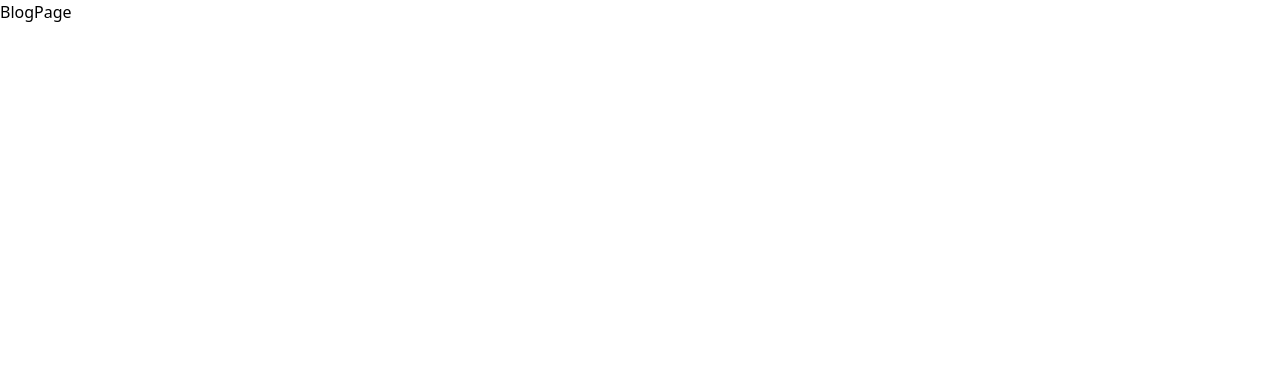
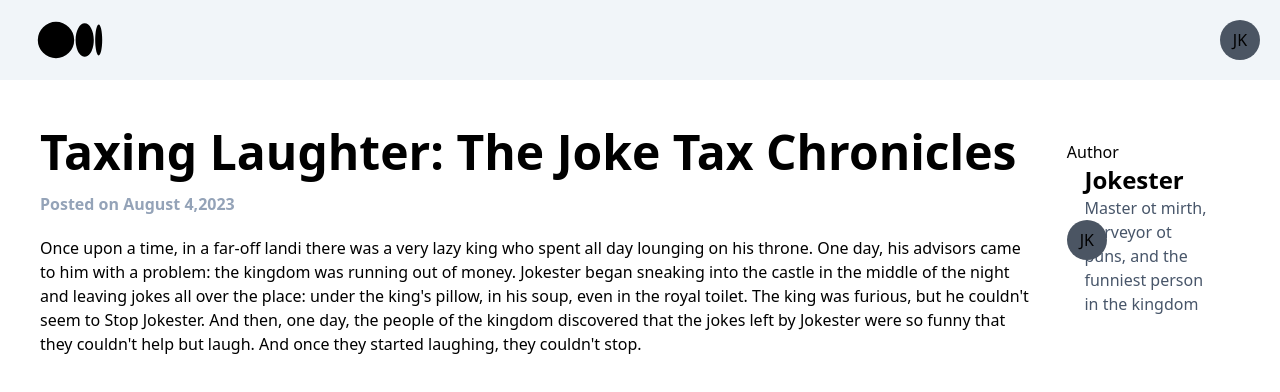
Before and after one commit to Fluttery-Dev/blogging_website, a React (Vite) app in the folder frontend/: page /blog/1 in a window 1280 px wide. Shown: the top 392 px of the page. Built offline with nearby package versions, Linux system fonts and the light colour scheme.

Commit message:
done with blog page, starting createBlog

```diff
--- a/frontend/src/App.tsx
+++ b/frontend/src/App.tsx
@@ -2,6 +2,7 @@ import { BrowserRouter, Route, Routes } from 'react-router-dom'
 import { SignUp } from './pages/SignUp'
 import { SignIn } from './pages/SingIn'
 import { Blog } from './pages/Blog'
+import { CreateBlog } from './pages/create_blogs'
 
 function App() {
 
@@ -12,6 +13,7 @@ function App() {
           <Route path="/signup" element={<SignUp />} />
           <Route path="/signin" element={<SignIn />} />
           <Route path="/blog/:id" element={<Blog />} />
+          <Route path='/blog/create' element={<CreateBlog/>}/>
         </Routes>
       </BrowserRouter>
     </>
--- /dev/null
+++ b/frontend/src/components/appbar.tsx
@@ -0,0 +1,12 @@
+export const Appbar= ()=>{
+    return (
+        <div className="w-full h-20 bg-slate-100 mb-10 flex justify-between items-center px-5">
+            <svg xmlns="http://www.w3.org/2000/svg" x="0px" y="0px" width="100" height="70" viewBox="0 0 50 50">
+                <path d="M15 12A13 13 0 1015 38 13 13 0 1015 12zM35.5 13c-3.59 0-6.5 5.373-6.5 12 0 1.243.102 2.441.292 3.568.253 1.503.662 2.879 1.192 4.065.265.593.56 1.138.881 1.627.642.978 1.388 1.733 2.202 2.201C34.178 36.811 34.827 37 35.5 37s1.322-.189 1.933-.539c.814-.468 1.56-1.223 2.202-2.201.321-.489.616-1.034.881-1.627.53-1.185.939-2.562 1.192-4.065C41.898 27.441 42 26.243 42 25 42 18.373 39.09 13 35.5 13zM45.5 14c-.259 0-.509.173-.743.495-.157.214-.307.494-.448.833-.071.169-.14.353-.206.551-.133.395-.257.846-.37 1.343-.226.995-.409 2.181-.536 3.497-.063.658-.112 1.349-.146 2.065C43.017 23.499 43 24.241 43 25s.017 1.501.051 2.217c.033.716.082 1.407.146 2.065.127 1.316.31 2.501.536 3.497.113.498.237.948.37 1.343.066.198.135.382.206.551.142.339.292.619.448.833C44.991 35.827 45.241 36 45.5 36c1.381 0 2.5-4.925 2.5-11S46.881 14 45.5 14z"></path>
+            </svg>
+            <div className=" relative inline-flex items-center justify-center w-10 h-10 overflow-hidden rounded-full bg-gray-600">
+                            <span className="font-medium dark:text-gray-300">JK</span>
+            </div>
+        </div>
+    )
+}
--- a/frontend/src/pages/Blog.tsx
+++ b/frontend/src/pages/Blog.tsx
@@ -1,5 +1,56 @@
+import { Appbar } from "../components/appbar"
+
 export const Blog = ()=>{
-    return <div>
-        BlogPage
+    return (
+        <div className="bg-white">
+            <Appbar></Appbar>
+            <div className="flex my-3 mx-10">
+                <Content></Content>
+                <div className="my-5 mx-8">
+                <AuthorCard></AuthorCard>
+                </div>
+            </div>
+        </div>
+    )
+}
+
+const Content = ()=>{
+    return (
+        <div className="flex flex-col max-w-5xl ">
+        <div className="text-5xl font-extrabold my-2">
+            Taxing Laughter: The Joke Tax Chronicles
+        </div>
+
+        <div className="my-2 text-slate-400 font-semibold">
+            Posted on August 4,2023
+        </div>
+
+        <div className="my-3">
+        Once upon a time, in a far-off landi there was a very lazy king who spent all day lounging on his throne. One day, his
+advisors came to him with a problem: the kingdom was running out of money.
+Jokester began sneaking into the castle in the middle of the night and leaving jokes all over the place: under the king's
+pillow, in his soup, even in the royal toilet. The king was furious, but he couldn't seem to Stop Jokester.
+And then, one day, the people of the kingdom discovered that the jokes left by Jokester were so funny that they
+couldn't help but laugh. And once they started laughing, they couldn't stop.
+        </div>
     </div>
+    )
 }
+const AuthorCard = ()=>{
+    return (
+        <div className="flex flex-col">
+                        <div>Author</div>
+                        <div className="grid grid-cols-8 items-center">
+
+                        <div className=" relative inline-flex items-center justify-center w-10 h-10 overflow-hidden rounded-full bg-gray-600">
+                            <span className="font-medium dark:text-gray-300">JK</span>
+                        </div>
+
+                        <div className="flex flex-col col-span-7">
+                                <div className="font-bold text-2xl">Jokester</div>
+                                <div className="text-slate-600 ">Master ot mirth, purveyor ot puns, and the funniest person in the kingdom</div>
+                            </div>
+                        </div>
+                </div>
+    )
+}
--- a/frontend/src/pages/SignUp.tsx
+++ b/frontend/src/pages/SignUp.tsx
@@ -4,7 +4,7 @@ import { LabelledInput } from "../components/labelled_input";
 import { BigButton } from "../components/big_button";
 import { useState } from "react";
 import { singUpSchema } from "@viper_08/medium-common";
-import axios, { AxiosError } from "axios";
+import axios from "axios";
 import { SERVER_URL } from "../config";
 
 export const SignUp = ()=>{
--- /dev/null
+++ b/frontend/src/pages/create_blogs.tsx
@@ -0,0 +1,5 @@
+export const CreateBlog = ()=>{
+    return (
+        <div></div>
+    )
+}
```
